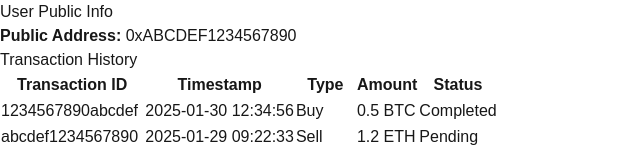
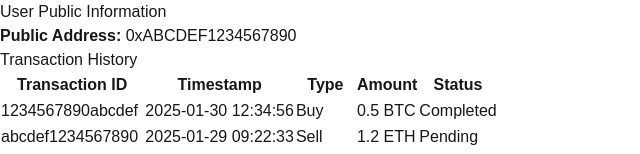
Before and after one commit to TamTonyTong/COS30049, a Next.js app: page / in a window 1280 px wide. Shown: the top 154 px of the page, without its empty margins (0-640 px from the left). Built offline with nearby package versions, Linux system fonts and the light colour scheme.

Commit message:
Typo Correction

```diff
--- a/src/app/page.tsx
+++ b/src/app/page.tsx
@@ -58,7 +58,7 @@ const TransactionHistory = () => {
     return (
         <div className="min-h-screen flex flex-col items-center bg-gray-100 p-5 text-black">
             <div className="container mx-auto bg-white shadow-md rounded-md p-5 mb-5">
-                <h1 className="text-center text-3xl font-bold mb-5">User Public Info</h1>
+                <h1 className="text-center text-3xl font-bold mb-5">User Public Information</h1>
                 <p className="text-lg mb-4"><strong>Public Address:</strong> 0xABCDEF1234567890</p>
             </div>
             <div className="container mx-auto bg-white shadow-md rounded-md p-5">
```
